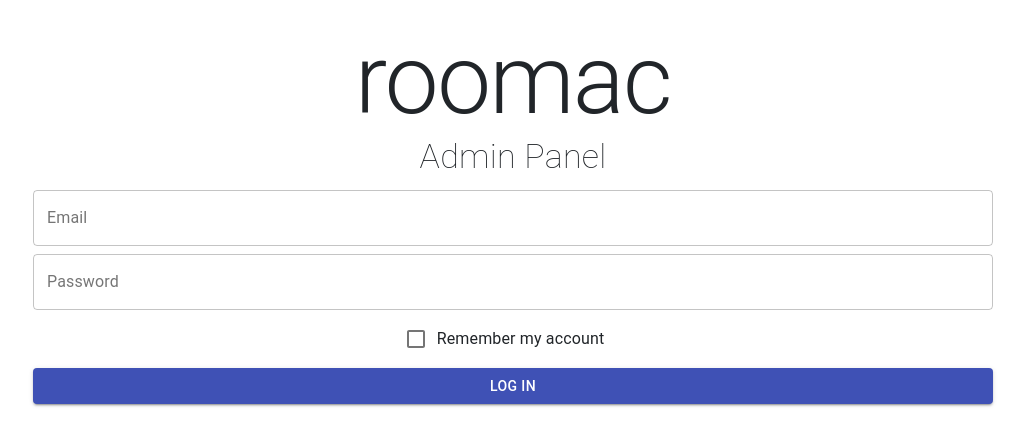
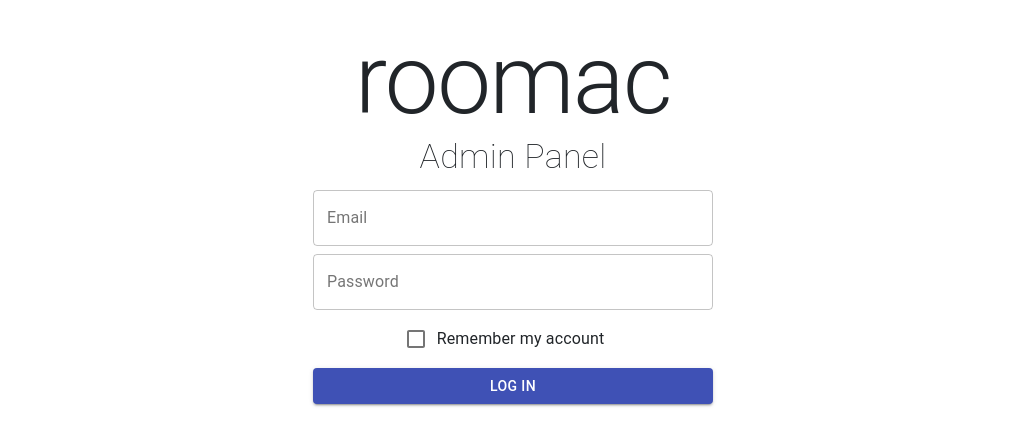
Before and after one commit to IT114118-FYP/Roomac-Admin, a React (Create React App) app in the folder web-admin/: page / in a window 1280 px wide. Shown: the part 186-632 px from the top of the page, without its empty margins (127-1152 px from the left). Built offline with nearby package versions, Linux system fonts and the light colour scheme.

Commit message:
Added Login Input Validation

```diff
--- a/web-admin/package.json
+++ b/web-admin/package.json
@@ -11,7 +11,8 @@
     "react": "^16.14.0",
     "react-dom": "^16.14.0",
     "react-router-dom": "^5.2.0",
-    "react-scripts": "3.4.3"
+    "react-scripts": "3.4.3",
+    "yup": "^0.29.3"
   },
   "scripts": {
     "start": "react-scripts start",
--- a/web-admin/src/App.js
+++ b/web-admin/src/App.js
@@ -1,15 +1,11 @@
 import React from "react";
-import { BrowserRouter as Router, Switch, Route, Link } from "react-router-dom";
+import { BrowserRouter as Router, Switch, Route } from "react-router-dom";
 
 import "./App.css";
 import LoginScreen from "./app/screens/LoginScreen";
 import TempScreen from "./app/screens/TempScreen";
 
 function App() {
-	return <Navigation />;
-}
-
-function Navigation() {
 	return (
 		<Router>
 			<Switch>
--- a/web-admin/src/app/screens/LoginScreen.js
+++ b/web-admin/src/app/screens/LoginScreen.js
@@ -12,23 +12,84 @@ import {
 } from "@material-ui/core";
 import MuiAlert from "@material-ui/lab/Alert";
 import Typography from "@material-ui/core/Typography";
+import { useHistory } from "react-router-dom";
 
 import { submitLogin } from "../api/auth";
 
 function LoginScreen(props) {
+	// history hook is for navigation purposes
+	const history = useHistory();
+
 	const [email, setEmail] = useState("");
 	const [password, setPassword] = useState("");
+
+	const [emailError, setEmailError] = useState(false);
+	const [passwordError, setPasswordError] = useState(false);
+
+	const [emailErrorMessage, setEmailErrorMessage] = useState("");
+	const [passwordErrorMessage, setPasswordErrorMessage] = useState("");
+
+	const [isValidated, setValidate] = useState(false);
+
 	const [rememberAc, setRememberAc] = useState(false);
 
 	const [loading, setLoading] = useState(false);
 	const [token, setToken] = useState("");
 	const [loginFailed, setLoginFailed] = useState(false);
 
+	const handleEmailOnChange = (textInput) => {
+		setEmail(textInput.target.value);
+		if (emailError == true) {
+			handleEmailValidation();
+		}
+	};
+
+	const handlePasswordOnChange = (textInput) => {
+		setPassword(textInput.target.value);
+		if (passwordError == true) {
+			handlePasswordValidation();
+		}
+	};
+
+	const handleEmailValidation = () => {
+		if (email == "") {
+			setEmailError(true);
+			setEmailErrorMessage("Required");
+		} else if (email.length <= 4) {
+			setEmailError(true);
+			setEmailErrorMessage("Input is too short");
+		} else setEmailError(false);
+	};
+
+	const handlePasswordValidation = () => {
+		if (password == "") {
+			setPasswordError(true);
+			setPasswordErrorMessage("Required");
+		} else if (password.length <= 4) {
+			setPasswordError(true);
+			setPasswordErrorMessage("Input is too short");
+		} else setPasswordError(false);
+	};
+
 	const handleChangeRemember = () => {
 		setRememberAc(!rememberAc);
 	};
 
+	const validate = () => {
+		handleEmailValidation();
+		handlePasswordValidation();
+
+		if (emailError) {
+			setValidate(false);
+		} else if (passwordError) {
+			setValidate(false);
+		} else setValidate(true);
+	};
+
 	const handleLogin = async () => {
+		validate();
+		if (!isValidated) return;
+
 		setLoading(true);
 		const authToken = await submitLogin(email, password);
 		if (!authToken) {
@@ -38,6 +99,7 @@ function LoginScreen(props) {
 		}
 		setToken(authToken);
 		setLoading(false);
+		history.push("/temp");
 	};
 
 	return (
@@ -52,50 +114,42 @@ function LoginScreen(props) {
 		>
 			<Typography variant="h1">roomac</Typography>
 			<Typography
+				gutterBottom
 				variant="h4"
 				style={{
 					fontWeight: "100",
 				}}
-				gutterBottom
 			>
 				Admin Panel
 			</Typography>
-			<InputLabel
-				style={{
-					width: "100%",
-					display: "flex",
-					justifyContent: "center",
-					alignItems: "center",
-				}}
-			>
+			<InputLabel>
 				<TextField
 					id="Email"
 					label="Email"
 					variant="outlined"
+					error={emailError}
+					helperText={emailError ? emailErrorMessage : null}
 					style={{
-						width: "75%",
+						width: 400,
 					}}
-					onChange={(text) => setEmail(text.target.value)}
+					onChange={handleEmailOnChange}
+					onBlur={handleEmailValidation}
 				/>
 			</InputLabel>
-			<InputLabel
-				style={{
-					width: "100%",
-					display: "flex",
-					justifyContent: "center",
-					alignItems: "center",
-				}}
-			>
+			<InputLabel>
 				<TextField
 					id="Passsword"
 					label="Password"
 					type="password"
 					variant="outlined"
 					autoComplete="current-password"
+					error={passwordError}
+					helperText={passwordError ? passwordErrorMessage : null}
 					style={{
-						width: "75%",
+						width: 400,
 					}}
-					onChange={(text) => setPassword(text.target.value)}
+					onChange={handlePasswordOnChange}
+					onBlur={handlePasswordValidation}
 				/>
 			</InputLabel>
 			<FormControlLabel
@@ -114,7 +168,7 @@ function LoginScreen(props) {
 				variant="contained"
 				color="primary"
 				style={{
-					width: "75%",
+					width: 400,
 				}}
 			>
 				Log In
@@ -127,7 +181,6 @@ function LoginScreen(props) {
 			>
 				<CircularProgress color="inherit" />
 			</Backdrop>
-			{token}
 
 			<Snackbar
 				open={loginFailed}
@@ -139,7 +192,7 @@ function LoginScreen(props) {
 				onClose={() => setLoginFailed(false)}
 			>
 				<MuiAlert elevation={6} variant="filled" severity="error">
-					Login Failed!
+					Login Failed! Check if email or password is incorrect
 				</MuiAlert>
 			</Snackbar>
 		</div>
```
Also changed, not shown: 1 other file (tests, documents, lock files or other folders).
